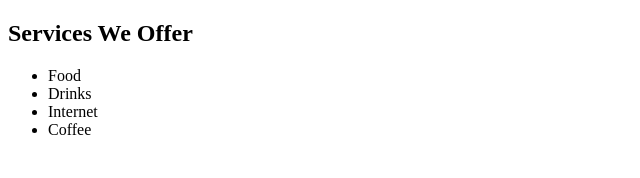
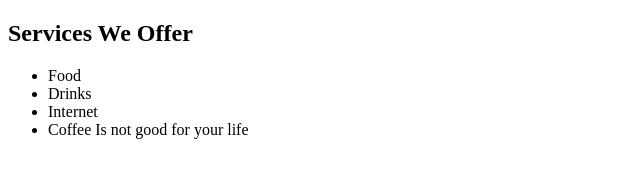
Before and after one commit to iAmNsengi/Bundle-exercises-2, a plain HTML site: page services.html in a window 1280 px wide. Shown: the whole page, without its empty margins (0-640 px from the left). Drawn offline with Linux system fonts and the light colour scheme.

Commit message:
updated services.html

```diff
--- a/services.html
+++ b/services.html
@@ -11,7 +11,7 @@
             <li>Food</li>
             <li>Drinks</li>
             <li>Internet</li>
-            <li>Coffee</li>
+            <li>Coffee Is not good for your life</li>
         </ul>
     </body>
 </html>
```
